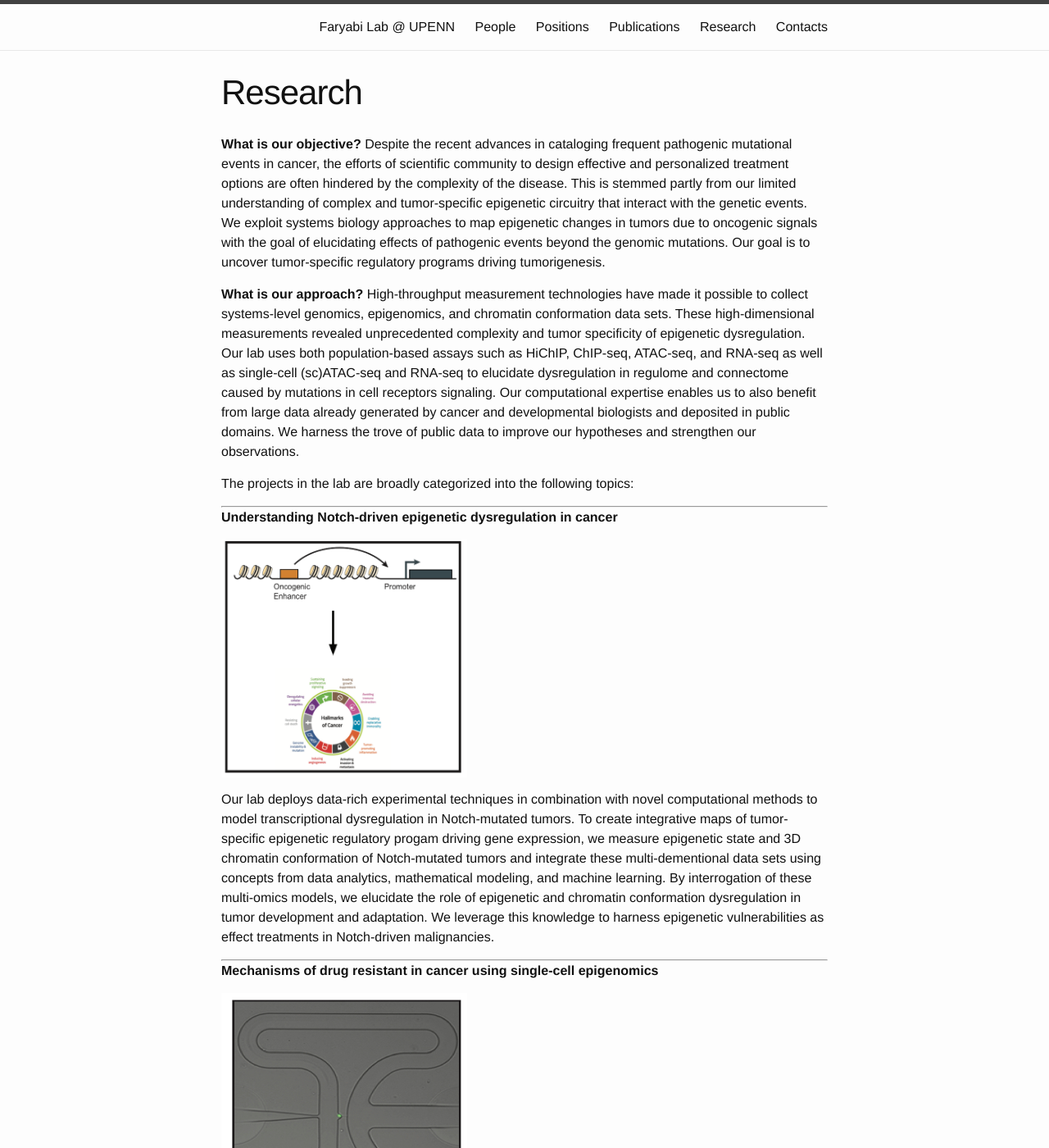
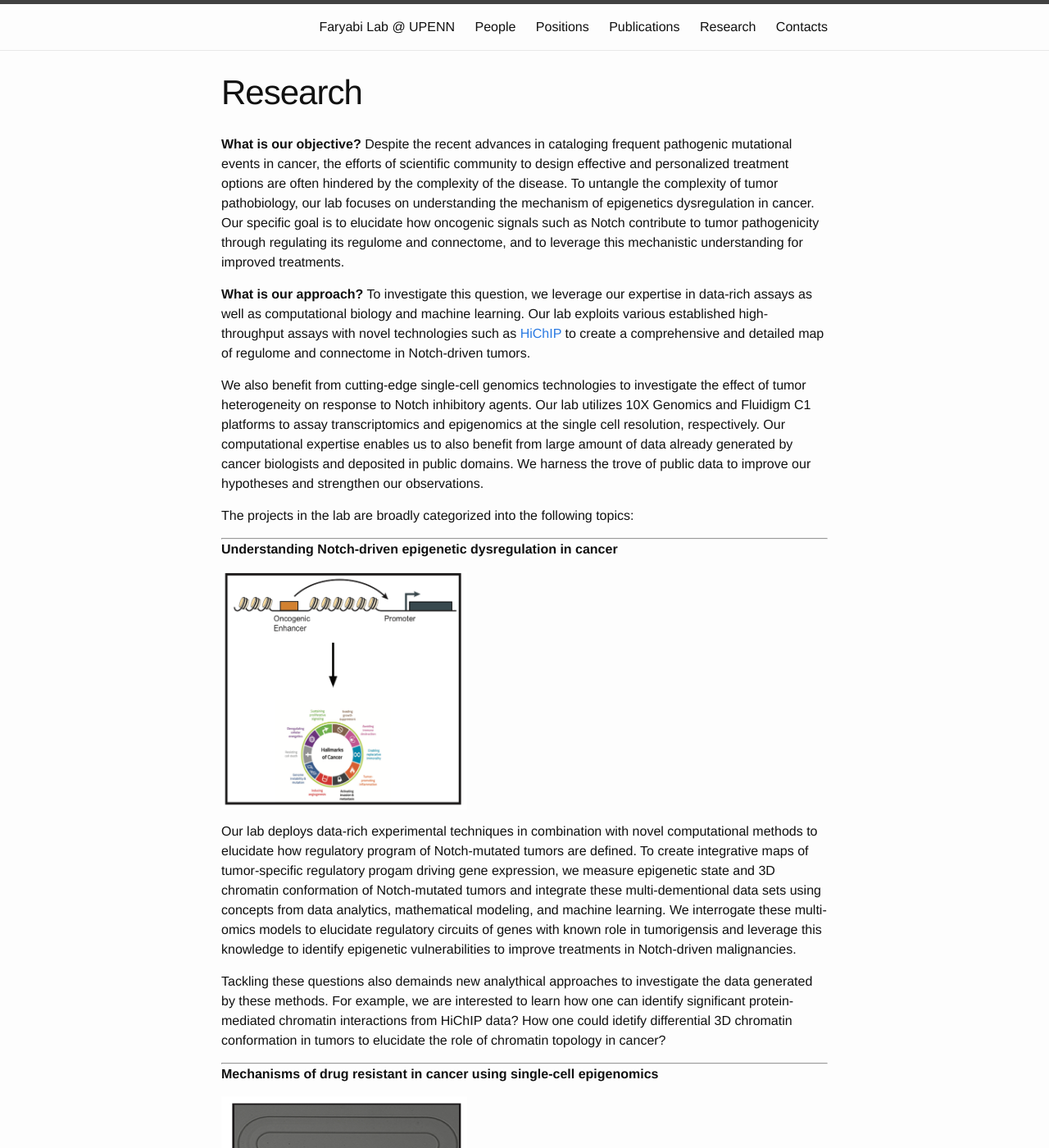
Before and after one commit to faryabib/faryabib.github.io, a Jekyll site: the page built from research.md, in a window 1280 px wide and 1400 px high. Shown: the whole window at 82% size. Built offline with Jekyll 4.4.1, drawn with Linux system fonts in a browser that asks for light colours; some of the changed text lies outside the part shown.

Commit message:
few comments

```diff
--- a/research.md
+++ b/research.md
@@ -4,9 +4,11 @@ title: Research
 permalink: /research.html
 ---
 
-**What is our objective?** Despite the recent advances in cataloging frequent pathogenic mutational events in cancer, the efforts of scientific community to design effective and personalized treatment options are often hindered by the complexity of the disease. This is stemmed partly from our limited understanding of complex and tumor-specific epigenetic circuitry that interact with the genetic events. We exploit systems biology approaches to map epigenetic changes in tumors due to oncogenic signals with the goal of elucidating effects of pathogenic events beyond the genomic mutations. Our goal is to uncover tumor-specific regulatory programs driving tumorigenesis.
+**What is our objective?** Despite the recent advances in cataloging frequent pathogenic mutational events in cancer, the efforts of scientific community to design effective and personalized treatment options are often hindered by the complexity of the disease. To untangle the complexity of tumor pathobiology, our lab focuses on understanding the mechanism of epigenetics dysregulation in cancer. Our specific goal is to elucidate how oncogenic signals such as Notch contribute to tumor pathogenicity through regulating its regulome and connectome, and to leverage this mechanistic understanding for improved treatments.
 
-**What is our approach?** High-throughput measurement technologies have made it possible to collect systems-level genomics, epigenomics, and chromatin conformation data sets. These high-dimensional measurements revealed unprecedented complexity and tumor specificity of epigenetic dysregulation. Our lab uses both population-based assays such as HiChIP, ChIP-seq, ATAC-seq, and RNA-seq as well as single-cell (sc)ATAC-seq and RNA-seq to elucidate dysregulation in regulome and connectome caused by mutations in cell receptors signaling. Our computational expertise enables us to also benefit from large data already generated by cancer and developmental biologists and deposited in public domains. We harness the trove of public data to improve our hypotheses and strengthen our observations.
+**What is our approach?** To investigate this question, we leverage our expertise in data-rich assays as well as computational biology and machine learning. Our lab exploits various established high-throughput assays with novel technologies such as [HiChIP](https://www.nature.com/nmeth/journal/v13/n11/full/nmeth.3999.html) to create a comprehensive and detailed map of regulome and connectome in Notch-driven tumors.
+
+We also benefit from cutting-edge single-cell genomics technologies to investigate the effect of tumor heterogeneity on response to Notch inhibitory agents. Our lab utilizes 10X Genomics and Fluidigm C1 platforms to assay transcriptomics and epigenomics at the single cell resolution, respectively. Our computational expertise enables us to also benefit from large amount of data already generated by cancer biologists and deposited in public domains. We harness the trove of public data to improve our hypotheses and strengthen our observations.
 
 The projects in the lab are broadly categorized into the following topics:
 
@@ -16,7 +18,9 @@ The projects in the lab are broadly categorized into the following topics:
 
 ![Epegenetics in Cancer](assets/epigenetics.png){:height="290px" width="300px"}
 
-Our lab deploys data-rich experimental techniques in combination with novel computational methods to model transcriptional dysregulation in Notch-mutated tumors. To create integrative maps of tumor-specific epigenetic regulatory progam driving gene expression, we measure epigenetic state and 3D chromatin conformation of Notch-mutated tumors and integrate these multi-dementional data sets using concepts from data analytics, mathematical modeling, and machine learning. By interrogation of these multi-omics models, we elucidate the role of epigenetic and chromatin conformation dysregulation in tumor development and adaptation. We leverage this knowledge to harness epigenetic vulnerabilities as effect treatments in Notch-driven malignancies.
+Our lab deploys data-rich experimental techniques in combination with novel computational methods to elucidate how regulatory program of Notch-mutated tumors are defined. To create integrative maps of tumor-specific regulatory progam driving gene expression, we measure epigenetic state and 3D chromatin conformation of Notch-mutated tumors and integrate these multi-dementional data sets using concepts from data analytics, mathematical modeling, and machine learning. We interrogate these multi-omics models to elucidate regulatory circuits of genes with known role in tumorigensis and leverage this knowledge to identify epigenetic vulnerabilities to improve treatments in Notch-driven malignancies.
+
+Tackling these questions also demainds new analythical approaches to investigate the data generated by these methods. For example, we are interested to learn how one can identify significant protein-mediated chromatin interactions from HiChIP data? How one could idetify differential 3D chromatin conformation in tumors to elucidate the role of chromatin topology in cancer?
 
 ----
 
@@ -26,6 +30,8 @@ Our lab deploys data-rich experimental techniques in combination with novel comp
 
 To advance the development of novel multi-therapeutic strategies for acute lymphoblastic leukemia, we use single-cell transposase-accessible chromatin sequencing (scATAC-seq) to understand the mechanism of resistance due to the heterogeneity in tumors cells regulatory regions. To fully benefit from our scATAC-seq data, we also develop novel computational approaches with analysis of this data.
 
+For example, we are interested in understanding how epigenomics and transcriptomics heterogeneity could be quantified. What is the interplay between diversity in epigenetic program and gene expression? and which one is more predictive of drug response in breast cancer?
+
 ----
 
 **Medical decision making algorithm in AML**
@@ -33,3 +39,5 @@ To advance the development of novel multi-therapeutic strategies for acute lymph
 ![FLT3 in AML](assets/precision.png){:height="290px" width="300px"}
 
 Faryabi lab is also interested in developing computational oncology frameworks to enrich clinical significance of diagnostic tumor genomics to advance the paradigm of personalized medicine. To this end, we leverage clinical cases to investigate the correlation between the heterogeneity in mutational structures and response to targeted therapies. Adopting a “bedside to bench and back” approach, our aim is to identify tumor cell-specific vulnerabilities that could be exploited therapeutically.
+
+   As part of the Center for Personalized Diagnostics, we have access to and mine cancer patient genotypic/phenotypic data sets to improve patient health. We recently developed an algorithm to accurately identify and characterize complex somatic mutations known as Internal Tandem Duplications (ITD) from short read sequencing data (300 pb). Observing limitations of short read sequencing, we brought in [10X Genomics](https://www.10xgenomics.com/genome/) micro-fluidic technology that enables sequencing very long DNA molecules.
```
Also changed, not shown: index.md (+2 -2 lines).
